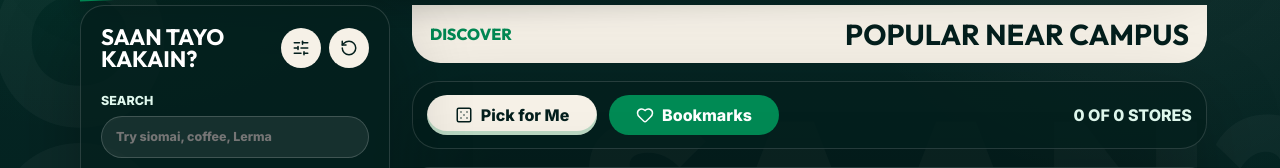
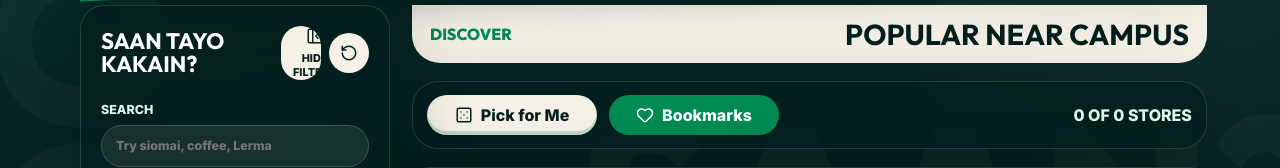
Before and after one commit to vanjDev/ACMDevWeek, a FastAPI app: page / in a window 1280 px wide. Shown: the part 526-694 px from the top of the page. Run offline with FastAPI, Linux system fonts and the light colour scheme; data that the repository does not hold is empty; some libraries are stand-ins or nearby versions.

Commit message:
feat: implement frontend food search interface with filter panel, mapping, and tracking modules

```diff
--- a/app/static/css/style.css
+++ b/app/static/css/style.css
@@ -496,6 +496,17 @@ h3 {
 
 .filter-toggle {
   display: none;
+  width: auto;
+  min-width: 0;
+  gap: 6px;
+  padding-inline: 12px;
+  border-radius: 999px;
+}
+
+.filter-toggle span {
+  font-size: 0.68rem;
+  font-weight: 900;
+  text-transform: uppercase;
 }
 
 .filters {
@@ -3780,7 +3791,7 @@ body.menu-detail-open {
   }
 
   .filter-toggle {
-    display: grid;
+    display: inline-flex;
   }
 
   .filter-panel.is-collapsed .filters {
--- a/app/static/js/app.js
+++ b/app/static/js/app.js
@@ -1237,6 +1237,10 @@ function setupFilterToggle() {
     button.setAttribute("aria-expanded", String(!collapsed));
     button.setAttribute("aria-label", collapsed ? "Show filters" : "Hide filters");
     button.title = collapsed ? "Show filters" : "Hide filters";
+    button.innerHTML = collapsed
+      ? `<i data-lucide="panel-left-open"></i><span>Show filters</span>`
+      : `<i data-lucide="panel-left-close"></i><span>Hide filters</span>`;
+    if (window.lucide) window.lucide.createIcons();
   };
   const syncForViewport = () => setCollapsed(compactQuery.matches);
 
--- a/app/templates/base.html
+++ b/app/templates/base.html
@@ -12,7 +12,7 @@
     <link rel="preconnect" href="https://fonts.gstatic.com" crossorigin>
     <link href="https://fonts.googleapis.com/css2?family=Inter:wght@400;500;600;700;800&family=Outfit:wght@600;700;800&display=swap" rel="stylesheet">
     <link rel="stylesheet" href="https://unpkg.com/leaflet@1.9.4/dist/leaflet.css">
-    <link rel="stylesheet" href="{{ url_for('static', path='/css/style.css') }}?v=decision-panel-20260506">
+    <link rel="stylesheet" href="{{ url_for('static', path='/css/style.css') }}?v=filter-toggle-label-20260506">
   </head>
   <body>
     <header class="site-header">
--- a/app/templates/index.html
+++ b/app/templates/index.html
@@ -31,7 +31,8 @@
       <h1>Saan tayo kakain?</h1>
       <div class="panel-title-actions">
         <button id="toggleFilters" class="filter-toggle icon-button" type="button" aria-expanded="true" aria-controls="filters" aria-label="Hide filters" title="Show or hide filters">
-          <i data-lucide="sliders-horizontal"></i>
+          <i data-lucide="panel-left-close"></i>
+          <span>Hide filters</span>
         </button>
         <button id="resetFilters" class="icon-button" type="button" aria-label="Reset filters" title="Reset filters">
           <i data-lucide="rotate-ccw"></i>
@@ -361,6 +362,6 @@
   window.SAAN_CAMPUSES = {{ campuses | tojson }};
 </script>
 <script src="{{ url_for('static', path='/js/map.js') }}?v=pedestrian-graph-20260506"></script>
-<script src="{{ url_for('static', path='/js/app.js') }}?v=rating-dialog-20260506"></script>
+<script src="{{ url_for('static', path='/js/app.js') }}?v=filter-toggle-label-20260506"></script>
 <script src="{{ url_for('static', path='/js/pickforme.js') }}?v=price-emphasis-20260506"></script>
 {% endblock %}
```
Also changed, not shown: app/static/js/map.js (+25 -2 lines), .playwright-cli/page-2026-05-06T13-55-49-146Z.yml (added), 1 other file.
